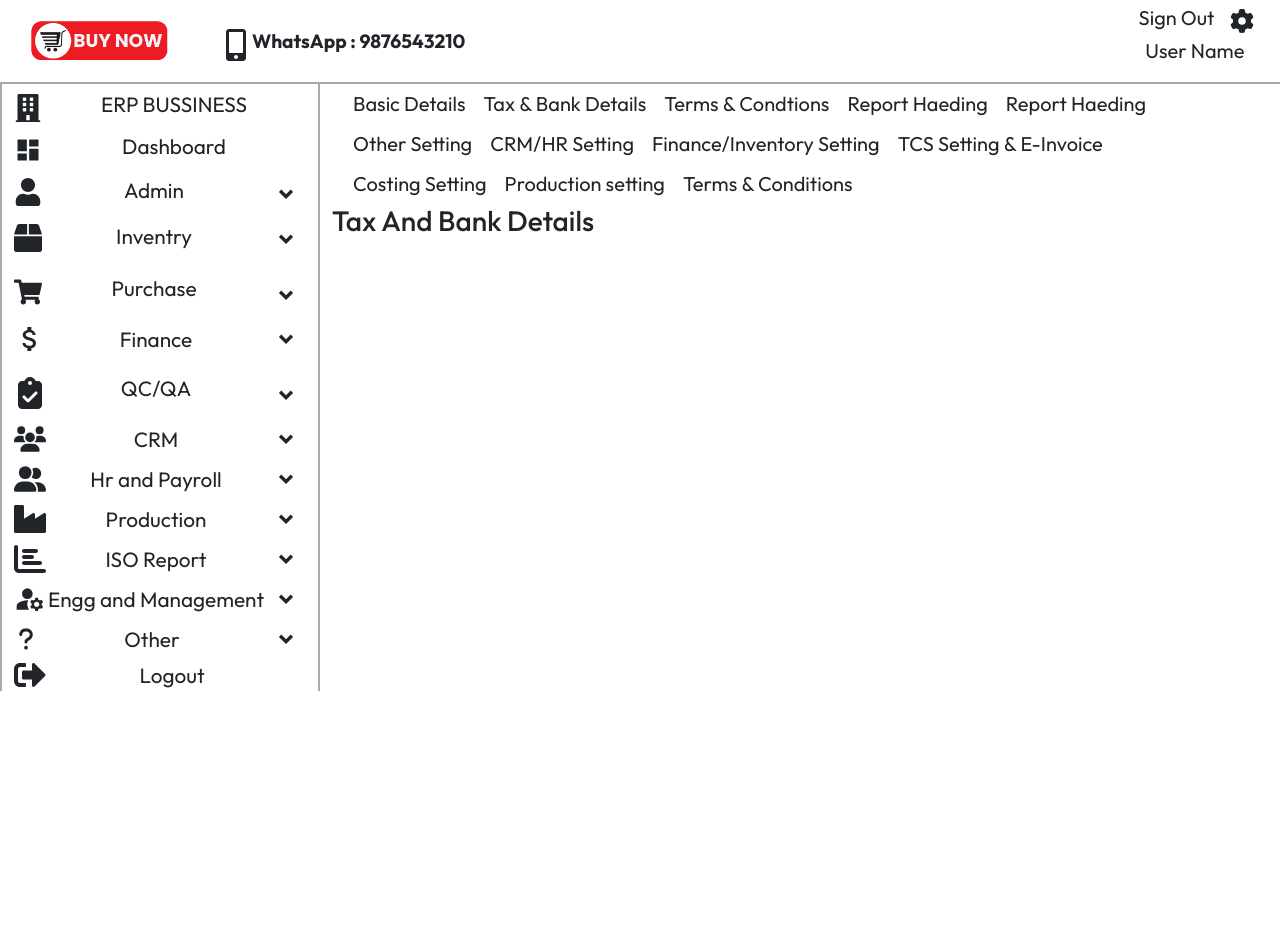
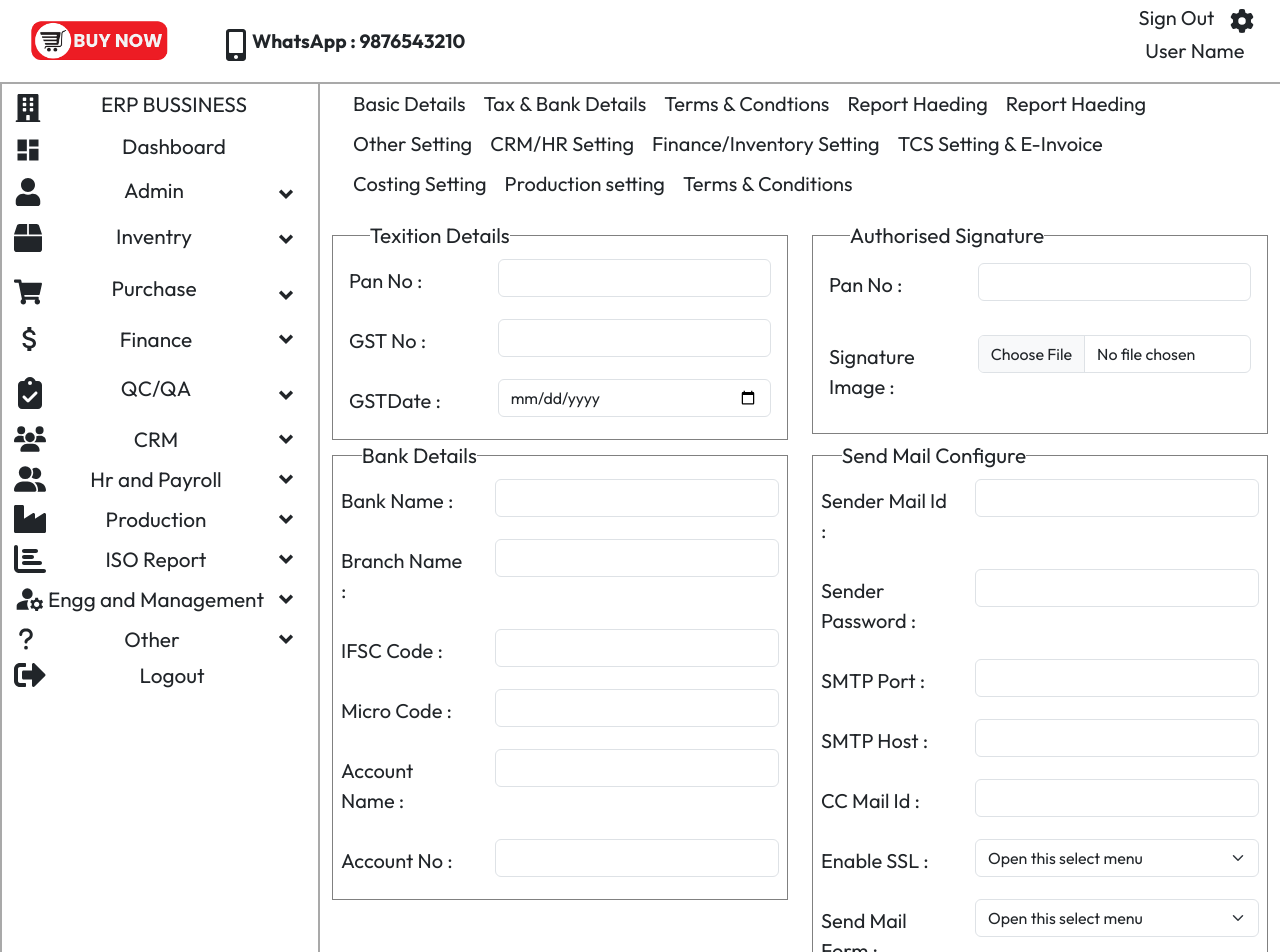
Before and after one commit to jollyvivek/ERP-PROJECT, a React (Vite) app: page /tax_bankDetails in a window 1280 px wide. Shown: the top 952 px of the page. Before the commit the page ends 800 px from the top, so only its background shows below. Built offline with nearby package versions, Linux system fonts and the light colour scheme.

Commit message:
Add form in TaxAndBankDetails component

```diff
--- a/src/Components/AdminItems/TaxAndBankDetails.jsx
+++ b/src/Components/AdminItems/TaxAndBankDetails.jsx
@@ -4,11 +4,166 @@ import NavTabs from '../Navbar/NavTabs'
 const TaxAndBankDetails = () => {
   return (
     <div className='container-fluid'>
+
       <NavTabs/>
-      <div className='row'>
-        <div className='col-md-12'>
-        <h3>Tax And Bank Details</h3>
-        </div>
+      <div className="row mt-3">
+            <form action='' className="col-md-12">
+                <div className="row">
+                    <div className="col-6 ">
+                        <fieldset className="px-3">
+                            <legend>Texition Details</legend>
+                            <div className="mb-3 row">
+                                <label for="" className="col-sm-4 col-form-label fs-5 ">Pan No :</label>
+                                <div className="col-sm-8">
+                                    <input type="text" className="form-control" />
+                                </div>
+                            </div>
+                            <div className="mb-3 row">
+                                <label for="" className="col-sm-4 col-form-label fs-5">GST No :</label>
+                                <div className="col-sm-8">
+                                    <input type="text" className="form-control" />
+                                </div>
+                            </div>
+                            <div className="mb-3 row">
+                                <label for="" className="col-sm-4 col-form-label fs-5">GSTDate :</label>
+                                <div class="col-sm-8">
+                                    <input type="date" className="form-control" />
+                                </div>
+                            </div>
+                        </fieldset>
+                    </div>
+                    <div className="col-6">
+                        <fieldset class="px-3">
+                            <legend >Authorised Signature</legend>
+                            <div className="mb-3 py-1 row">
+                                <label for="" class="col-sm-4 col-form-label fs-5">Pan No :</label>
+                                <div class="col-sm-8">
+                                    <input type="text" className="form-control" />
+                                </div>
+                            </div>
+                            <div className="mb-3 py-2 row">
+                                <label for=""className="col-sm-4 col-form-label fs-5">Signature Image :</label>
+                                <div class="col-sm-8">
+                                    <input type="file" className="form-control" />
+                                    <img src="" alt="" />
+                                </div>
+                            </div>
+                        </fieldset>
+                    </div>
+                </div>
+                <div class="row">
+                <div className="col-md-12">
+                <div className="row">
+                    <div className="col-6">
+                        <fieldset>
+                            <legend>Bank Details</legend>
+                            <div className="mb-3 row">
+                                <label for="" className="col-sm-4 col-form-label fs-5 ">Bank Name :</label>
+                                <div className="col-sm-8">
+                                    <input type="text" className="form-control" />
+                                </div>
+                            </div>
+                            <div className="mb-3 row">
+                                <label for="" className="col-sm-4 col-form-label fs-5 ">Branch Name :</label>
+                                <div className="col-sm-8">
+                                    <input type="text" className="form-control" />
+                                </div>
+                            </div>
+                            <div className="mb-3 row">
+                                <label for="" className="col-sm-4 col-form-label fs-5 ">IFSC Code :</label>
+                                <div className="col-sm-8">
+                                    <input type="text" className="form-control" />
+                                </div>
+                            </div>
+                            <div className="mb-3 row">
+                                <label for="" className="col-sm-4 col-form-label fs-5 ">Micro Code :</label>
+                                <div className="col-sm-8">
+                                    <input type="text" className="form-control" />
+                                </div>
+                            </div>
+                            <div className="mb-3 row">
+                                <label for="" className="col-sm-4 col-form-label fs-5 ">Account Name :</label>
+                                <div className="col-sm-8">
+                                    <input type="text" className="form-control" />
+                                </div>
+                            </div>
+                            <div className="mb-3 row">
+                                <label for="" className="col-sm-4 col-form-label fs-5 ">Account No :</label>
+                                <div class="col-sm-8">
+                                    <input type="text" class="form-control" />
+                                </div>
+                            </div>
+                        </fieldset>
+                    </div>
+                    <div className="col-6">
+                        <fieldset>
+                            <legend>Send Mail Configure</legend>
+                            <div className="mb-3 row">
+                                <label for="" className="col-sm-4 col-form-label fs-5">Sender Mail Id :</label>
+                                <div className="col-sm-8">
+                                    <input type="email" className="form-control" />
+                                </div>
+                            </div>
+                            <div className="mb-3 row">
+                                <label for="" className="col-sm-4 col-form-label fs-5 ">Sender Password :</label>
+                                <div className="col-sm-8">
+                                    <input type="password" className="form-control" />
+                                </div>
+                            </div>
+                            <div className="mb-3 row">
+                                <label for="" className="col-sm-4 col-form-label fs-5 ">SMTP Port :</label>
+                                <div className="col-sm-8">
+                                    <input type="text" className="form-control" />
+                                </div>
+                            </div>
+                            <div className="mb-3 row">
+                                <label for="" className="col-sm-4 col-form-label fs-5 ">SMTP Host :</label>
+                                <div className="col-sm-8">
+                                    <input type="text" className="form-control" />
+                                </div>
+                            </div>
+                            <div className="mb-3 row">
+                                <label for="" className="col-sm-4 col-form-label fs-5 ">CC Mail Id :</label>
+                                <div className="col-sm-8">
+                                    <input type="email" className="form-control" />
+                                </div>
+                            </div>
+                            <div className="mb-3 row">
+                                <label for="" className="col-sm-4 col-form-label fs-5 ">Enable SSL :</label>
+                                <div className="col-sm-8">
+                                    <select className="form-select" aria-label="Default select example">
+                                        <option selected>Open this select menu</option>
+                                        <option value="True">True</option>
+                                        <option value="False">False</option>
+                                      </select>
+                                </div>
+                            </div>
+                            <div className="mb-3 row">
+                                <label for="" className="col-sm-4 col-form-label fs-5 ">Send Mail Form :</label>
+                                <div className="col-sm-8">
+                                    <select className="form-select" aria-label="Default select example">
+                                        <option selected>Open this select menu</option>
+                                        <option value="User Mail">User Mail</option>
+                                        <option value="False">False</option>
+                                      </select>
+                                </div>
+                            </div>
+                            <div className="row mb-3">
+                                <div className="col-sm-12 d-flex justify-content-end">
+                                    <button className="btn border-secondary px-4 fs-4 fw-normal">Test Mail</button>
+                                </div>
+                            </div>
+                      </fieldset>
+                    </div>
+                </div>
+                <div class="row mt-3 mb-3">
+                  <div class="col-md-12 d-flex justify-content-end">
+                      <button class="btn btn-next px-4 fs-4 border-secondary">NEXT</button>
+                   </div>
+                 </div>
+                </div>
+                </div>
+            </form>
       </div>
 
     </div>
--- a/src/index.css
+++ b/src/index.css
@@ -26,3 +26,17 @@ ul {
   list-style: none;
   padding-inline: 0;
 }
+
+
+fieldset {
+  width: auto;
+  border: 1.5px solid grey;
+  padding-inline: 0.5em;
+}
+
+legend {
+  margin-left: 1em;
+  font-size: 1.3em;
+  float: none;
+  width: auto;
+}
```
Also changed, not shown: src/Components/AdminItems/BasicDetails.jsx (+51 -36 lines).
